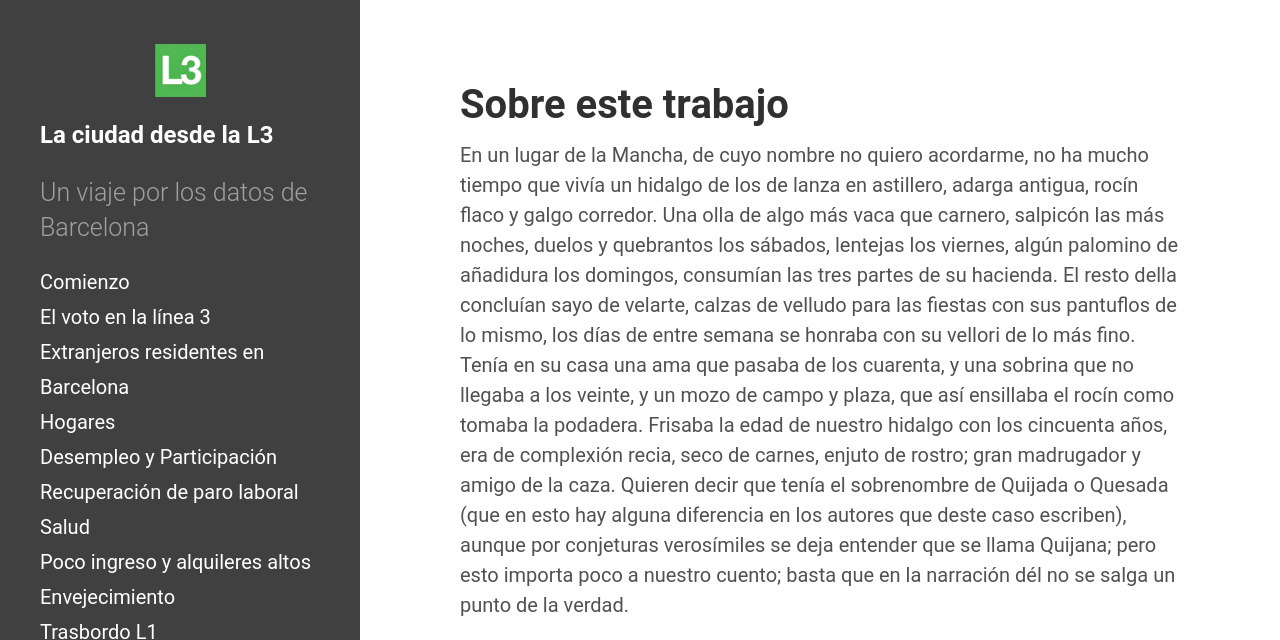
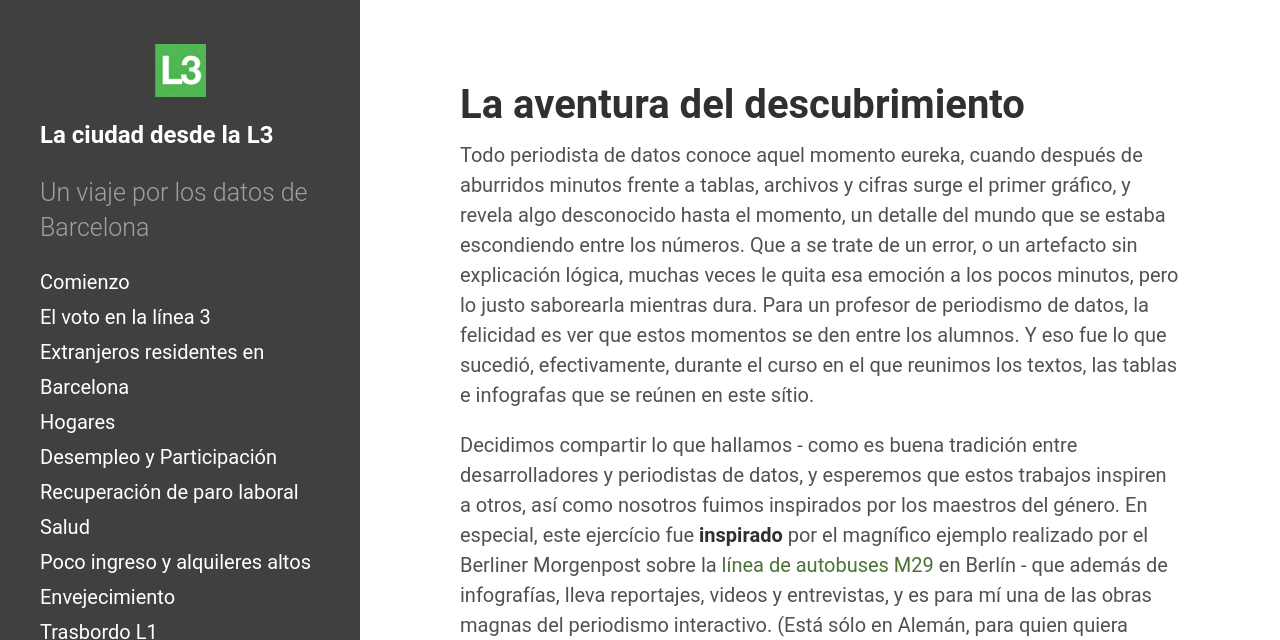
Before and after one commit to mper-bcn-ny/2017-metro, a Jekyll site: the page built from _posts/2017-02-11-sobre.md, in a window 1280 px wide and 1400 px high. Shown: the top 640 px of the window. Built offline with Jekyll 4.4.1, drawn with Linux system fonts in a browser that asks for light colours; some of the changed text lies outside the part shown; grey boxes are pictures that could not be loaded.

Commit message:
Update 2017-02-11-sobre.md

```diff
--- a/_posts/2017-02-11-sobre.md
+++ b/_posts/2017-02-11-sobre.md
@@ -1,11 +1,10 @@
 ---
 layout: post
-title: Sobre este trabajo
-navigation: Qué es esto?
+title: "La aventura del descubrimiento"
+navigation: "Acerca de este trabajo"
 ---
 
-En un lugar de la Mancha, de cuyo nombre no quiero acordarme, no ha mucho tiempo que vivía un hidalgo de los de lanza en astillero, adarga antigua, rocín flaco y galgo corredor. Una olla de algo más vaca que carnero, salpicón las más noches, duelos y quebrantos los sábados, lentejas los viernes, algún palomino de añadidura los domingos, consumían las tres partes de su hacienda. El resto della concluían sayo de velarte, calzas de velludo para las fiestas con sus pantuflos de lo mismo, los días de entre semana se honraba con su vellori de lo más fino. Tenía en su casa una ama que pasaba de los cuarenta, y una sobrina que no llegaba a los veinte, y un mozo de campo y plaza, que así ensillaba el rocín como tomaba la podadera. Frisaba la edad de nuestro hidalgo con los cincuenta años, era de complexión recia, seco de carnes, enjuto de rostro; gran madrugador y amigo de la caza. Quieren decir que tenía el sobrenombre de Quijada o Quesada (que en esto hay alguna diferencia en los autores que deste caso escriben), aunque por conjeturas verosímiles se deja entender que se llama Quijana; pero esto importa poco a nuestro cuento; basta que en la narración dél no se salga un punto de la verdad.
+Todo periodista de datos conoce aquel momento eureka, cuando después de aburridos minutos frente a tablas, archivos y cifras surge el primer gráfico, y revela algo desconocido hasta el momento, un detalle del mundo que se estaba escondiendo entre los números. Que a se trate de un error, o un artefacto sin explicación lógica, muchas veces le quita esa emoción a los pocos minutos, pero lo justo saborearla mientras dura. Para un profesor de periodismo de datos, la felicidad es ver que estos momentos se den entre los alumnos. Y eso fue lo que sucedió, efectivamente, durante el curso en el que reunimos los textos, las tablas e infografas que se reúnen en este sítio.
 
-<iframe width="740" height="400" scrolling="no" frameborder="no" src="https://fusiontables.google.com/embedviz?containerId=googft-gviz-canvas&amp;q=select+col2%2C+col10%2C+col7+from+1z51DoCdCr_njDknM2d1ylGXqWuUYoxuLOsrMvbEP+order+by+col10+asc+limit+26&amp;viz=GVIZ&amp;t=LINE&amp;uiversion=2&amp;gco_forceIFrame=true&amp;gco_hasLabelsColumn=true&amp;gco_vAxes=%5B%7B%22title%22%3Anull%2C+%22minValue%22%3Anull%2C+%22maxValue%22%3Anull%2C+%22useFormatFromData%22%3Atrue%2C+%22viewWindow%22%3A%7B%22max%22%3Anull%2C+%22min%22%3Anull%7D%7D%2C%7B%22useFormatFromData%22%3Atrue%2C+%22viewWindow%22%3A%7B%22max%22%3Anull%2C+%22min%22%3Anull%7D%2C+%22minValue%22%3Anull%2C+%22maxValue%22%3Anull%2C+%22textStyle%22%3A%7B%22color%22%3A%22none%22%2C+%22fontSize%22%3A12%7D%7D%5D&amp;gco_useFirstColumnAsDomain=true&amp;gco_legacyScatterChartLabels=true&amp;gco_curveType=&amp;gco_booleanRole=certainty&amp;gco_lineWidth=2&amp;gco_hAxis=%7B%22useFormatFromData%22%3Atrue%2C+%22minValue%22%3Anull%2C+%22maxValue%22%3Anull%2C+%22viewWindow%22%3Anull%2C+%22viewWindowMode%22%3Anull%7D&amp;gco_legend=none&amp;gco_title=Datos+Inventados&amp;gco_series=%7B%220%22%3A%7B%22color%22%3A%22none%22%2C+%22targetAxisIndex%22%3A1%7D%2C+%221%22%3A%7B%22color%22%3A%22%2338761d%22%2C+%22lineWidth%22%3A4%7D%7D&amp;width=740&amp;height=400"></iframe>
-
- Es, pues, de saber, que este sobredicho hidalgo, los ratos que estaba ocioso (que eran los más del año) se daba a leer libros de caballerías con tanta afición y gusto, que olvidó casi de todo punto el ejercicio de la caza, y aun la administración de su hacienda; y llegó a tanto su curiosidad y desatino en esto, que vendió muchas hanegas de tierra de sembradura, para comprar libros de caballerías en que leer; y así llevó a su casa todos cuantos pudo haber dellos; y de todos ningunos le parecían tan bien como los que compuso el famoso Feliciano de Silva: porque la claridad de su prosa, y aquellas intrincadas razones suyas, le parecían de perlas; y más cuando llegaba a leer aquellos requiebros y cartas de desafío, donde en muchas partes hallaba escrito: la razón de la sinrazón que a mi razón se hace, de tal manera mi razón enflaquece, que con razón me quejo de la vuestra fermosura, y también cuando leía: los altos cielos que de vuestra divinidad divinamente con las estrellas se fortifican, y os hacen merecedora del merecimiento que merece la vuestra grandeza. Con estas y semejantes razones perdía el pobre caballero el juicio, y desvelábase por entenderlas, y desentrañarles el sentido, que no se lo sacara, ni las
+Decidimos compartir lo que hallamos - como es buena tradición entre desarrolladores y periodistas de datos, y esperemos que estos trabajos inspiren a otros, así como nosotros fuimos inspirados por los maestros del género. En especial, este ejercício fue **inspirado** por el magnífico ejemplo realizado por el Berliner Morgenpost sobre la [línea de autobuses M29](http://interaktiv.morgenpost.de/m29/) en Berlín - que además de infografías, lleva reportajes, videos
+y entrevistas, y es para mí una de las obras magnas del periodismo interactivo. (Está sólo en Alemán, para quien quiera saboerarla, quizás [la traduccion automática al Español](https://translate.google.de/translate?sl=de&tl=es&js=y&prev=_t&hl=en&ie=UTF-8&u=http%3A%2F%2Finteraktiv.morgenpost.de%2Fm29%2F&edit-text=) sea mejor que nada). A su vez fueron inspirados por una [infografía del New Yorker](http://projects.newyorker.com/story/subway/).
```
